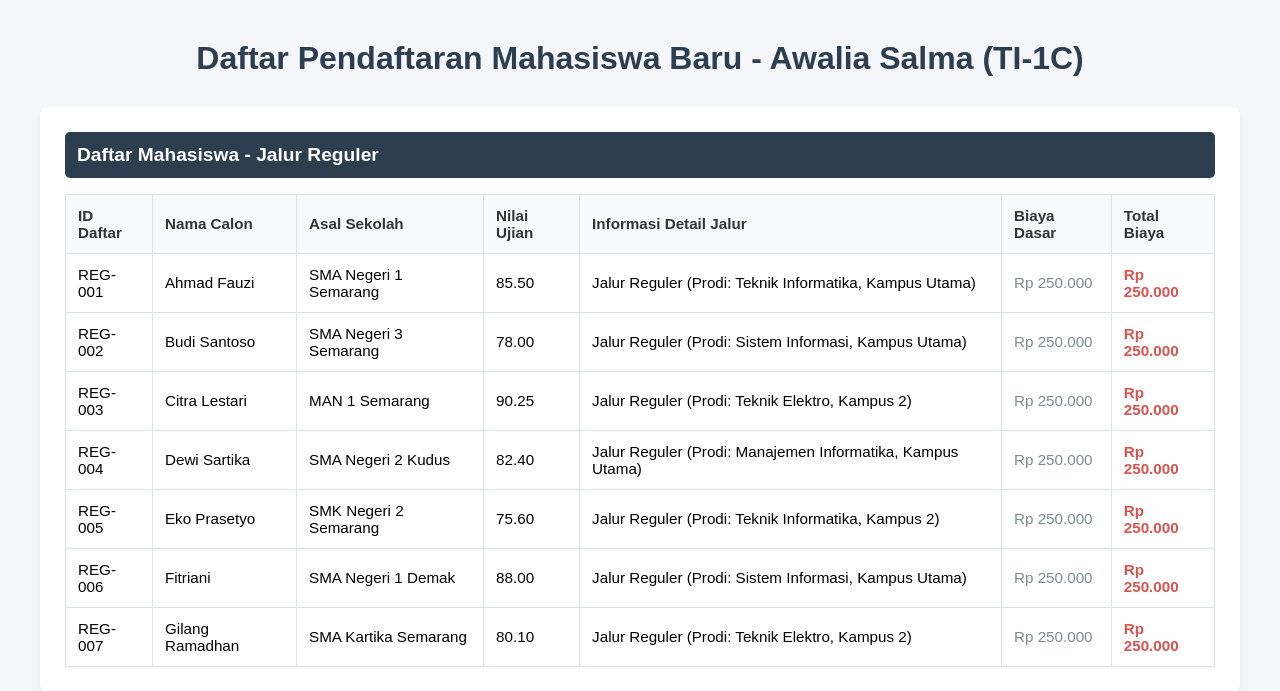
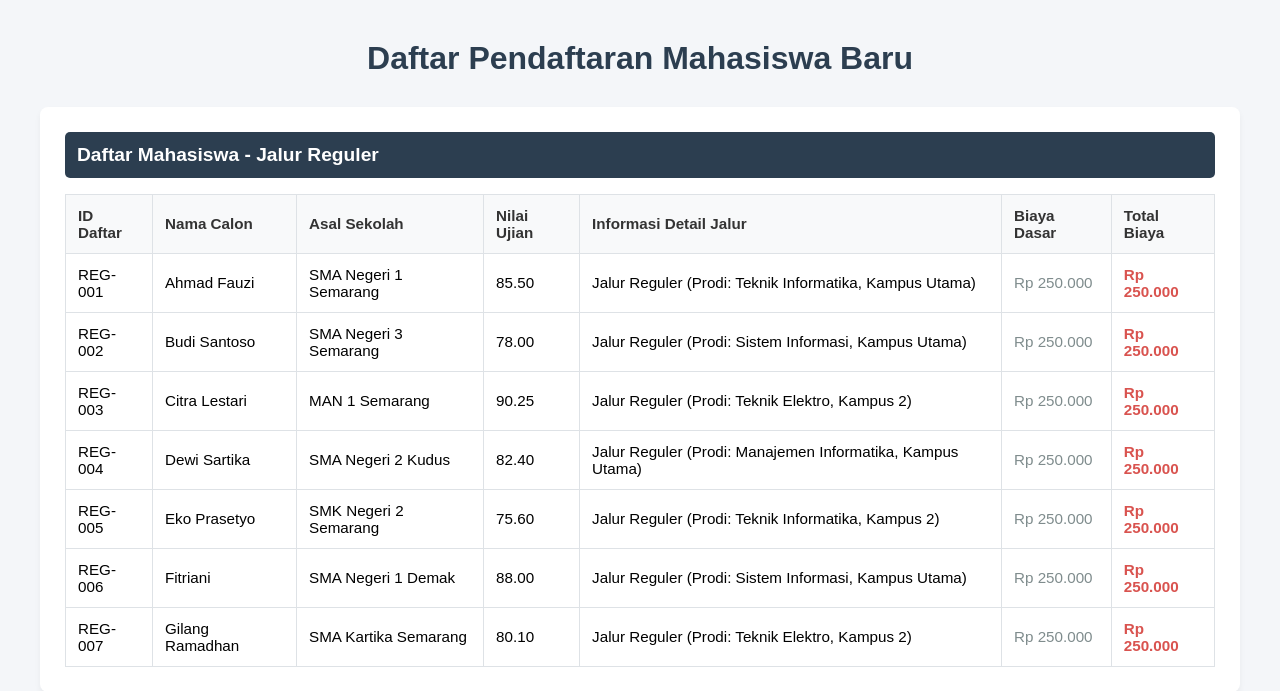
Before and after one commit to salmafarikhah-gif/Simulasi_PBO_AwaliaSalmaFarikhah, a PHP site: page / in a window 1280 px wide. Shown: the top 691 px of the page. Run offline with PHP 8.4, Linux system fonts and the light colour scheme; data comes from the database, SQL or seed files in the repository.

Commit message:
[Tahap 6] Pembuatan Komponen Antarmuka (View dengan PHP)

```diff
--- a/index.php
+++ b/index.php
@@ -39,7 +39,7 @@ $dataKedinasan = $dummyKedinasan->getDaftarKedinasan($koneksi);
 </head>
 <body>
 
-    <h1>Daftar Pendaftaran Mahasiswa Baru - Awalia Salma (TI-1C)</h1>
+    <h1>Daftar Pendaftaran Mahasiswa Baru</h1>
 
     <div class="container-jalur jalur-reguler">
         <h2>Daftar Mahasiswa - Jalur Reguler</h2>
```
